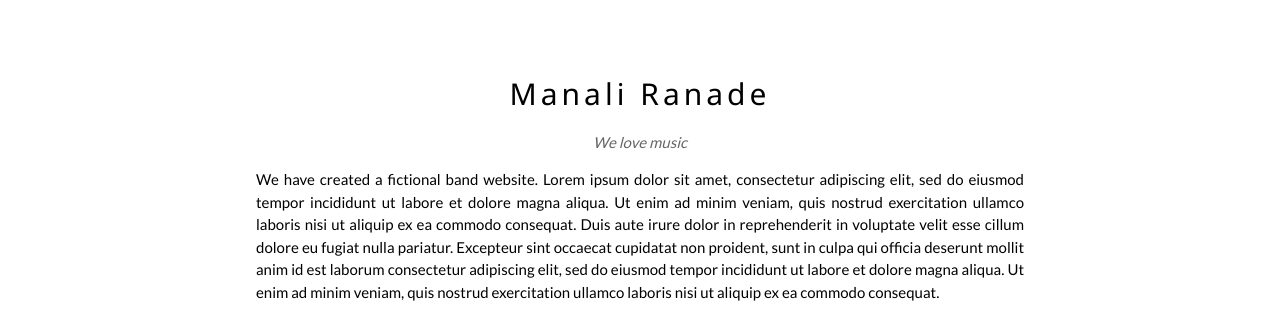
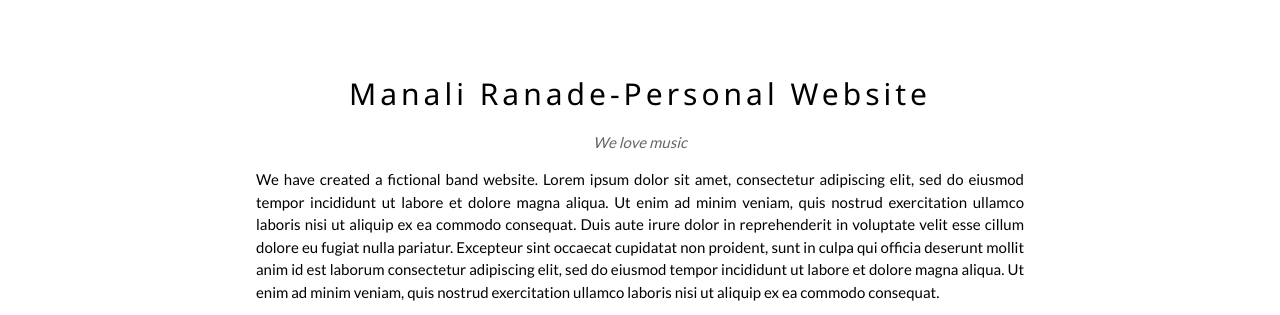
Before and after one commit to ManaliRanade/ManaliRanade.github.io, a plain HTML site: page index.html in a window 1280 px wide. Shown: the part 72-387 px from the top of the page. Drawn offline with nearby package versions, Linux system fonts and the light colour scheme.

Commit message:
Updated index.html

```diff
--- a/index.html
+++ b/index.html
@@ -68,7 +68,7 @@ body {font-family: "Lato", sans-serif}
 
   <!-- The Band Section -->
   <div class="w3-container w3-content w3-center w3-padding-64" style="max-width:800px" id="band">
-    <h2 class="w3-wide">Manali Ranade</h2>
+    <h2 class="w3-wide">Manali Ranade-Personal Website</h2>
     <p class="w3-opacity"><i>We love music</i></p>
     <p class="w3-justify">We have created a fictional band website. Lorem ipsum dolor sit amet, consectetur adipiscing elit, sed do eiusmod tempor incididunt ut labore et dolore magna aliqua. Ut enim ad minim veniam, quis nostrud exercitation ullamco laboris nisi ut aliquip
       ex ea commodo consequat. Duis aute irure dolor in reprehenderit in voluptate velit esse cillum dolore eu fugiat nulla pariatur. Excepteur sint occaecat cupidatat non proident, sunt in culpa qui officia deserunt mollit anim id est laborum consectetur
```
